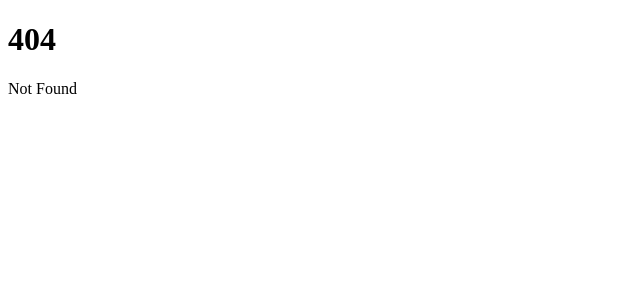
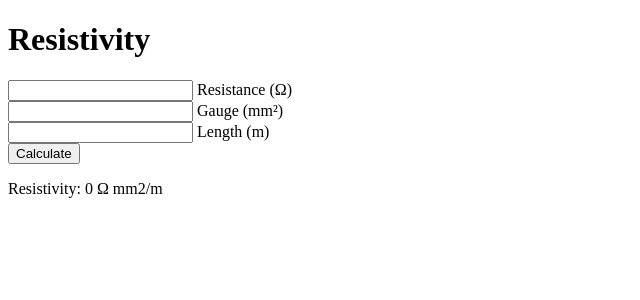
Before and after one commit to Dexerix/OhmCalc-sv, a SvelteKit app: page /Resistivity in a window 1280 px wide. Before the commit this address had no page. Shown: the top 300 px of the page, without its empty margins (0-640 px from the left). Built offline with nearby package versions, Linux system fonts and the light colour scheme.

Commit message:
feat: add resistivity calculations and update UI for amperage, resistance, voltage, and section

```diff
--- a/src/routes/Amperage/+page.svelte
+++ b/src/routes/Amperage/+page.svelte
@@ -14,4 +14,4 @@
 <input bind:value={voltage} type="text" name="voltage" id="voltage"> Voltage (V)<br>
 <input bind:value={resistance} type="text" name="resistance" id="resistance"> Resistance (Ω)<br>
 <button onclick={() => { amperageValue = amperage(voltage, resistance); }}>Calculate</button>
-<p>Amperage: {amperageValue}</p>
+<p>Amperage: {amperageValue} A</p>
--- a/src/routes/Menu.svelte
+++ b/src/routes/Menu.svelte
@@ -3,4 +3,5 @@
     <li><a href="./Amperage">Amperage</a></li>
     <li><a href="./Resistance">Resistance</a></li>
     <li><a href="./Section">Section</a></li>
+    <li><a href="./Resistivity">Resistivity</a></li>
 </ul>
--- a/src/routes/Ohm.svelte.ts
+++ b/src/routes/Ohm.svelte.ts
@@ -1,12 +1,17 @@
 let raw_r: string;
 let raw_v: string;
 let raw_i: string;
+let raw_diameter: string;
+let raw_gauge: string;
+let raw_l: string;
+let raw_rho: string;
 let r: number;
 let v: number;
 let i: number;
 let diameter: number;
-let a: number;
+let gauge: number;
 let l: number;
+let rho: number;
 let r_list: number[];
 let r_total: number;
 
@@ -49,19 +54,25 @@ export function resistance(raw_v:string, raw_i:string): number {
     return r;
 };
 
-export function section(diameter: number): number {
-    a = Math.round((Math.PI * Math.pow(diameter, 2) / 4) * 100) / 100;
-    return a;
+export function section(raw_diameter: string): number {
+    diameter = treat_exp(raw_diameter);
+    gauge = Math.round((Math.PI * Math.pow(diameter, 2) / 4) * 100) / 100;
+    return gauge;
 };
 
-export function resistivity(raw_r:string, a:number, l:number): number {
+export function resistivity(raw_r:string, raw_gauge:string, raw_l:string): number {
     r = treat_exp(raw_r);
-    let rho = (r * a) / l;
+    gauge = treat_exp(raw_gauge);
+    l = treat_exp(raw_l);
+    let rho = (r * gauge) / l;
     return rho;
 };
 
-export function rhosistence(rho:number, a:number, l:number): number {
-    r = (rho * l) / a;
+export function rhosistence(raw_rho:string, raw_gauge:string, raw_l:string): number {
+    gauge = treat_exp(raw_gauge);
+    l = treat_exp(raw_l);
+    rho = treat_exp(raw_rho);
+    r = (rho * l) / gauge;
     return r;
 };
 
--- a/src/routes/Resistance/+page.svelte
+++ b/src/routes/Resistance/+page.svelte
@@ -14,4 +14,4 @@
 <input bind:value={voltage} type="text" name="voltage" id="voltage"> Voltage (V)<br>
 <input bind:value={intensity} type="text" name="intensity" id="intensity"> Intensity (A)<br>
 <button onclick={() => { resistanceValue = resistance(voltage, intensity); }}>Calculate</button>
-<p>Resistance: {resistanceValue}</p>
+<p>Resistance: {resistanceValue} Ω</p>
--- /dev/null
+++ b/src/routes/Resistivity/+page.svelte
@@ -0,0 +1,18 @@
+<script lang="ts">
+    import type { PageData } from './$types';
+    let { data }: { data: PageData } = $props();
+    import Header from '../Header.svelte';
+    import { resistivity } from '../Ohm.svelte';
+    let resistance:string = $state('');
+    let gauge:string = $state('');
+    let length:string = $state('');
+    let rhoValue:number = $state(0);
+</script>
+
+<Header title="Resistivity" />
+
+<input bind:value={resistance} type="text" name="resistance" id="resistance"> Resistance (Ω)<br>
+<input bind:value={gauge} type="text" name="gauge" id="gauge"> Gauge (mm²)<br>
+<input bind:value={length} type="text" name="length" id="length"> Length (m)<br>
+<button onclick={() => { rhoValue = resistivity(resistance, gauge, length); }}>Calculate</button>
+<p>Resistivity: {rhoValue} Ω mm2/m</p>
--- a/src/routes/Section/+page.svelte
+++ b/src/routes/Section/+page.svelte
@@ -3,6 +3,12 @@
     let { data }: { data: PageData } = $props();
     import Header from '../Header.svelte';
     import { section } from '../Ohm.svelte';
+    let raw_diameter: string = $state('');
+    let gaugeValue: number = $state(0);
 </script>
 
 <Header title="Section" />
+
+<input bind:value={raw_diameter} type="text" name="diameter" id="diameter"> Diameter (mm)<br>
+<button onclick={() => { gaugeValue = section(raw_diameter); }}>Calculate</button>
+<p>Gauge: {gaugeValue} mm2</p>
--- a/src/routes/Voltage/+page.svelte
+++ b/src/routes/Voltage/+page.svelte
@@ -14,4 +14,4 @@
 <input bind:value={resistance} type="text" name="voltage" id="voltage"> Voltage (V)<br>
 <input bind:value={intensity} type="text" name="intensity" id="intensity"> Intensity (A)<br>
 <button onclick={() => { voltageValue = voltage(resistance, intensity); }}>Calculate</button>
-<p>Resistance: {voltageValue}</p>
+<p>Resistance: {voltageValue} V</p>
```
